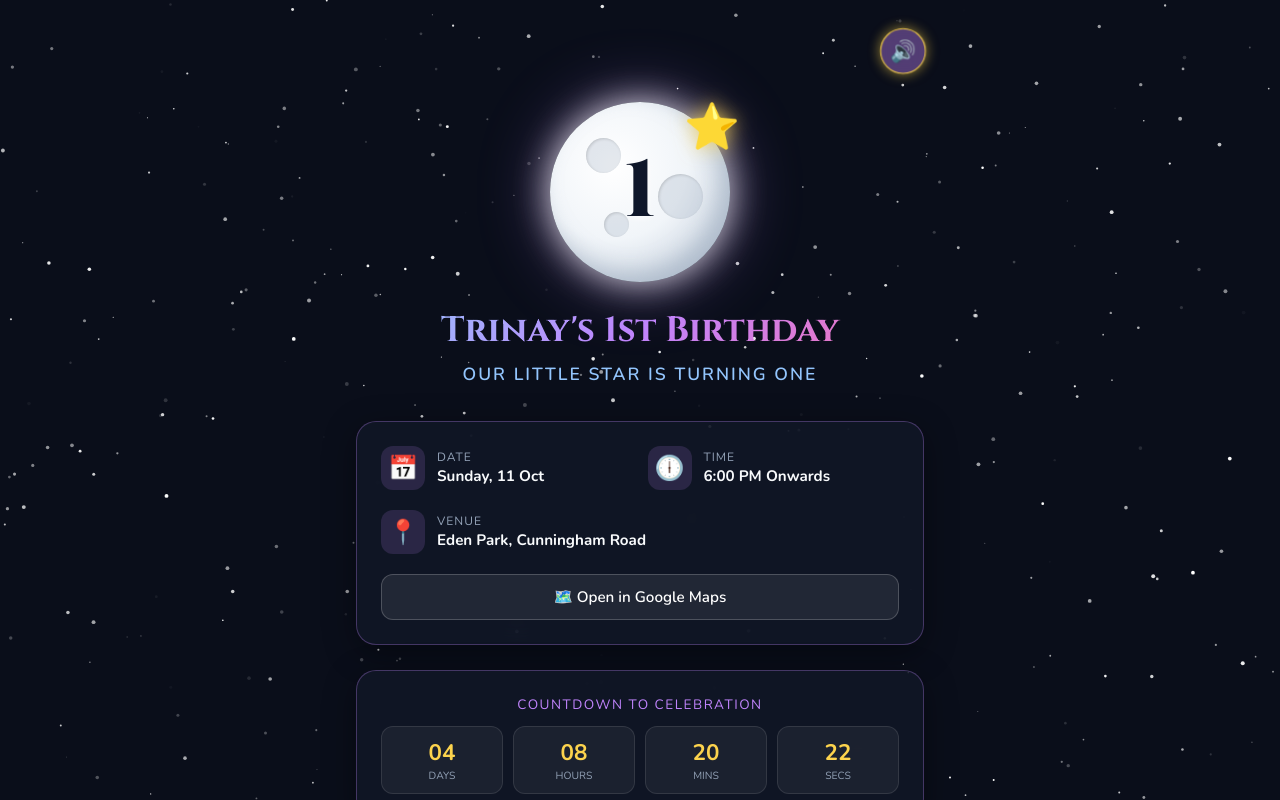
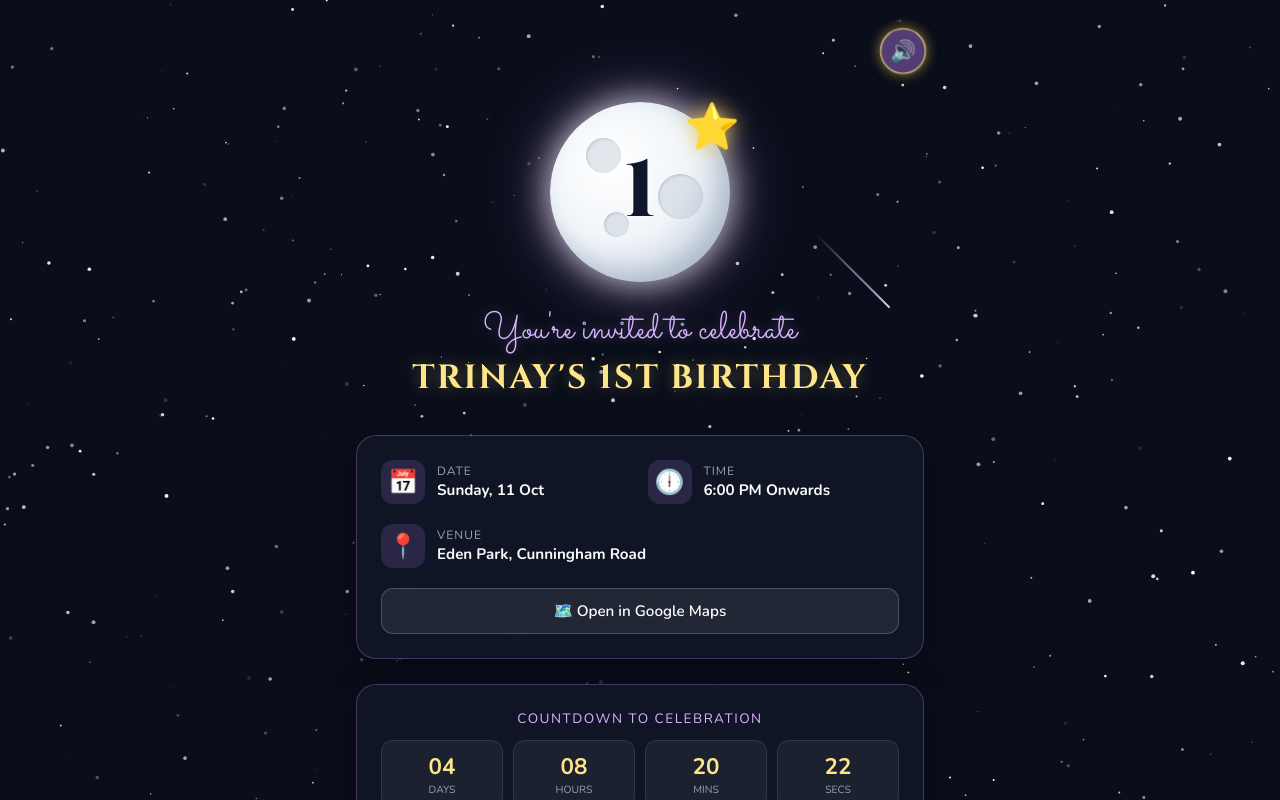
Before and after one commit to SwatiBhushan/Trinay-1st-Birthday, a plain HTML site: page index.html in a window 1280 px wide. Both pictures are taken after a click on the button "Toggle Melody". Shown: the top 800 px of the page. Drawn offline with nearby package versions, Linux system fonts and the light colour scheme.

Commit message:
Update index.html

```diff
--- a/index.html
+++ b/index.html
@@ -6,15 +6,15 @@
     <title>Trinay's 1st Birthday Celebration</title>
     <link rel="preconnect" href="https://fonts.googleapis.com">
     <link rel="preconnect" href="https://fonts.gstatic.com" crossorigin>
-    <link href="https://fonts.googleapis.com/css2?family=Cinzel:wght@600;700;800&family=Nunito:wght@400;600;700&display=swap" rel="stylesheet">
+    <link href="https://fonts.googleapis.com/css2?family=Cinzel:wght@600;700;800&family=Nunito:wght@400;600;700&family=Sacramento&display=swap" rel="stylesheet">
     <style>
         :root {
             --bg-dark: #0a0e1a;
             --navy-deep: #121829;
-            --pastel-purple: #c084fc;
+            --pastel-purple: #d8b4fe;
             --pastel-blue: #93c5fd;
             --pastel-pink: #f472b6;
-            --gold-accent: #fcd34d;
+            --gold-accent: #fde68a;
             --text-light: #f8fafc;
             --card-bg: rgba(18, 24, 41, 0.75);
             --border-glow: rgba(192, 132, 252, 0.3);
@@ -97,7 +97,6 @@
             margin: 20px 0 35px 0;
         }
 
-        /* Full Moon & Badge Container */
         .moon-container {
             position: relative;
             width: 180px;
@@ -118,7 +117,6 @@
             overflow: hidden;
         }
 
-        /* Moon Crater Details */
         .moon-crater {
             position: absolute;
             background: rgba(148, 163, 184, 0.25);
@@ -156,22 +154,24 @@
             100% { transform: scale(1.15) rotate(12deg); }
         }
 
+        .invite-message {
+            font-family: 'Sacramento', cursive;
+            font-size: 2.4rem;
+            color: var(--pastel-purple);
+            margin-bottom: 2px;
+            line-height: 1.2;
+            text-shadow: 0 0 12px rgba(216, 180, 254, 0.3);
+        }
+
         h1.title {
             font-family: 'Cinzel', serif;
-            font-size: 2.2rem;
+            font-size: 2.1rem;
             font-weight: 700;
-            background: linear-gradient(135deg, var(--pastel-blue), var(--pastel-purple), var(--pastel-pink));
-            -webkit-background-clip: text;
-            -webkit-text-fill-color: transparent;
-            margin-bottom: 8px;
-        }
-
-        .subtitle {
-            font-size: 1.1rem;
-            color: var(--pastel-blue);
+            color: var(--gold-accent);
             letter-spacing: 2px;
             text-transform: uppercase;
-            font-weight: 600;
+            text-shadow: 0 0 15px rgba(253, 230, 138, 0.3);
+            margin-bottom: 8px;
         }
 
         .card {
@@ -223,7 +223,6 @@
             color: var(--text-light);
         }
 
-        /* Countdown Timer */
         .countdown-title {
             text-align: center;
             font-size: 0.85rem;
@@ -259,7 +258,6 @@
             text-transform: uppercase;
         }
 
-        /* Form Controls */
         .form-group {
             margin-bottom: 18px;
         }
@@ -333,7 +331,6 @@
             box-shadow: 0 0 12px rgba(192, 132, 252, 0.4);
         }
 
-        /* Pax Selector */
         .pax-control {
             display: flex;
             align-items: center;
@@ -376,7 +373,6 @@
             text-align: center;
         }
 
-        /* Buttons */
         .btn-primary {
             width: 100%;
             padding: 14px;
@@ -423,7 +419,6 @@
             background: rgba(255, 255, 255, 0.15);
         }
 
-        /* Status Toast */
         .status-msg {
             display: none;
             padding: 12px;
@@ -454,13 +449,10 @@
     <canvas id="bg-canvas"></canvas>
 
     <div class="container">
-
-        <!-- Top Navigation Icons -->
         <div class="top-nav">
-            <button class="icon-btn" id="audio-toggle" title="Play Twinkle Twinkle Melody">🎵</button>
+            <button class="icon-btn" id="audio-toggle" title="Play Twinkle Twinkle Melody" aria-label="Toggle Melody">🎵</button>
         </div>
 
-        <!-- Hero Banner -->
         <div class="hero-section">
             <div class="moon-container">
                 <div class="full-moon">
@@ -471,11 +463,10 @@
                 </div>
                 <div class="side-star">⭐</div>
             </div>
-            <h1 class="title">Trinay's 1st Birthday</h1>
-            <p class="subtitle">Our Little Star is Turning One</p>
+            <p class="invite-message">You're invited to celebrate</p>
+            <h1 class="title">TRINAY'S 1ST BIRTHDAY</h1>
         </div>
 
-        <!-- Date & Location Details -->
         <div class="card">
             <div class="info-grid">
                 <div class="info-item">
@@ -502,13 +493,11 @@
                 </div>
             </div>
 
-            <!-- Google Maps Link -->
-            <a href="https://maps.google.com/?q=Eden+Park+Cunningham+Road" target="_blank" class="btn-secondary">
+            <a href="https://maps.google.com/?q=Eden+Park+Cunningham+Road" target="_blank" rel="noopener noreferrer" class="btn-secondary">
                 🗺️ Open in Google Maps
             </a>
         </div>
 
-        <!-- Countdown Timer -->
         <div class="card">
             <div class="countdown-title">Countdown to Celebration</div>
             <div class="timer-grid">
@@ -531,13 +520,11 @@
             </div>
         </div>
 
-        <!-- RSVP Form -->
         <div class="card">
             <h2 style="font-family: 'Cinzel', serif; margin-bottom: 18px; font-size: 1.4rem; text-align: center; color: var(--pastel-purple);">
                 RSVP Response
             </h2>
             <form id="rsvp-form">
-
                 <div class="form-group">
                     <label for="guest-name">Guest Name</label>
                     <input type="text" id="guest-name" class="form-input" placeholder="Enter your full name" required>
@@ -563,9 +550,9 @@
                 <div class="form-group" id="pax-group">
                     <label>Number of Guests (Pax)</label>
                     <div class="pax-control" id="pax-control">
-                        <button type="button" class="pax-btn" id="pax-minus">−</button>
+                        <button type="button" class="pax-btn" id="pax-minus" aria-label="Decrease guest count">−</button>
                         <span class="pax-count" id="pax-val">1</span>
-                        <button type="button" class="pax-btn" id="pax-plus">+</button>
+                        <button type="button" class="pax-btn" id="pax-plus" aria-label="Increase guest count">+</button>
                     </div>
                 </div>
 
@@ -576,20 +563,19 @@
                 <div id="status-msg" class="status-msg"></div>
             </form>
         </div>
-
     </div>
 
     <script>
-        // Default Configuration
         const CONFIG = {
             TARGET_DATE: new Date("October 11, 2026 18:00:00").getTime(),
             GOOGLE_SCRIPT_URL: 'https://script.google.com/macros/s/AKfycby4lHQJH5Ym_UqcPU60iKN6f9u9P5_dyeRl20ayTJmaO2PMY_9SAvGNSjFnH8K1KTcr/exec'
         };
 
-        // --- High-DPI Canvas Animation ---
+        // --- Canvas Animation (Stars + Shooting Stars) ---
         const canvas = document.getElementById('bg-canvas');
         const ctx = canvas.getContext('2d');
         let stars = [];
+        let shootingStars = [];
         let dpr = window.devicePixelRatio || 1;
 
         function resizeCanvas() {
@@ -613,10 +599,24 @@
             }
         }
 
+        function spawnShootingStar() {
+            if (shootingStars.length < 3 && Math.random() < 0.03) {
+                shootingStars.push({
+                    x: Math.random() * window.innerWidth * 0.8,
+                    y: Math.random() * (window.innerHeight * 0.4),
+                    length: Math.random() * 80 + 50,
+                    speed: Math.random() * 8 + 6,
+                    angle: Math.PI / 4,
+                    opacity: 1,
+                    decay: Math.random() * 0.015 + 0.01
+                });
+            }
+        }
+
         function drawCanvas() {
             ctx.clearRect(0, 0, window.innerWidth, window.innerHeight);
 
-            // Draw twinkling stars
+            // Draw twinkling background stars
             stars.forEach(star => {
                 star.alpha += star.speed;
                 if (star.alpha > 1 || star.alpha < 0) star.speed = -star.speed;
@@ -626,6 +626,34 @@
                 ctx.fillStyle = `rgba(255, 255, 255, ${Math.abs(star.alpha)})`;
                 ctx.fill();
             });
+
+            // Handle shooting stars
+            spawnShootingStar();
+            for (let i = shootingStars.length - 1; i >= 0; i--) {
+                const ss = shootingStars[i];
+                const tailX = ss.x - Math.cos(ss.angle) * ss.length;
+                const tailY = ss.y - Math.sin(ss.angle) * ss.length;
+
+                const gradient = ctx.createLinearGradient(ss.x, ss.y, tailX, tailY);
+                gradient.addColorStop(0, `rgba(255, 255, 255, ${ss.opacity})`);
+                gradient.addColorStop(0.3, `rgba(216, 180, 254, ${ss.opacity * 0.8})`);
+                gradient.addColorStop(1, `rgba(255, 255, 255, 0)`);
+
+                ctx.beginPath();
+                ctx.moveTo(ss.x, ss.y);
+                ctx.lineTo(tailX, tailY);
+                ctx.strokeStyle = gradient;
+                ctx.lineWidth = 2;
+                ctx.stroke();
+
+                ss.x += Math.cos(ss.angle) * ss.speed;
+                ss.y += Math.sin(ss.angle) * ss.speed;
+                ss.opacity -= ss.decay;
+
+                if (ss.opacity <= 0 || ss.x > window.innerWidth || ss.y > window.innerHeight) {
+                    shootingStars.splice(i, 1);
+                }
+            }
 
             requestAnimationFrame(drawCanvas);
         }
@@ -637,9 +665,7 @@
 
         // --- Countdown Timer ---
         function updateCountdown() {
-            const now = new Date().getTime();
-            const distance = CONFIG.TARGET_DATE - now;
-
+            const distance = CONFIG.TARGET_DATE - Date.now();
             if (distance < 0) {
                 document.getElementById('days').innerText = "00";
                 document.getElementById('hours').innerText = "00";
@@ -661,7 +687,7 @@
         setInterval(updateCountdown, 1000);
         updateCountdown();
 
-        // --- Pax Count & Attending Logic ---
+        // --- Pax Count Logic ---
         let paxCount = 1;
         const paxVal = document.getElementById('pax-val');
         const paxControl = document.getElementById('pax-control');
@@ -688,7 +714,7 @@
         rsvpYes.addEventListener('change', togglePaxUI);
         rsvpNo.addEventListener('change', togglePaxUI);
 
-        // --- RSVP Form Submission ---
+        // --- RSVP Submission ---
         const rsvpForm = document.getElementById('rsvp-form');
         const statusMsg = document.getElementById('status-msg');
         const submitBtn = document.getElementById('submit-btn');
@@ -700,11 +726,7 @@
             const attending = document.querySelector('input[name="attending"]:checked').value;
             const finalPax = attending === 'No' ? 0 : paxCount;
 
-            const payload = {
-                name: name,
-                attending: attending,
-                pax: finalPax
-            };
+            const payload = { name, attending, pax: finalPax };
 
             submitBtn.disabled = true;
             submitBtn.innerText = 'Submitting...';
@@ -715,7 +737,7 @@
                 await fetch(CONFIG.GOOGLE_SCRIPT_URL, {
                     method: 'POST',
                     mode: 'no-cors',
-                    headers: { 'Content-Type': 'application/json' },
+                    headers: { 'Content-Type': 'text/plain;charset=utf-8' },
                     body: JSON.stringify(payload)
                 });
 
@@ -724,7 +746,6 @@
                 rsvpForm.reset();
                 paxCount = 1;
                 togglePaxUI();
-
             } catch (err) {
                 statusMsg.className = 'status-msg error';
                 statusMsg.innerText = '❌ Failed to submit RSVP. Please try again.';
@@ -734,28 +755,12 @@
             }
         });
 
-        // --- Twinkle Twinkle Audio Synthesizer ---
+        // --- Audio Synthesizer ---
         let audioCtx = null;
         let isPlaying = false;
         let audioTimeout = null;
 
         const melody = [
-            { note: 261.63, duration: 0.4 }, { note: 261.63, duration: 0.4 },
-            { note: 392.00, duration: 0.4 }, { note: 392.00, duration: 0.4 },
-            { note: 440.00, duration: 0.4 }, { note: 440.00, duration: 0.4 },
-            { note: 392.00, duration: 0.8 },
-            { note: 349.23, duration: 0.4 }, { note: 349.23, duration: 0.4 },
-            { note: 329.63, duration: 0.4 }, { note: 329.63, duration: 0.4 },
-            { note: 293.66, duration: 0.4 }, { note: 293.66, duration: 0.4 },
-            { note: 261.63, duration: 0.8 },
-            { note: 392.00, duration: 0.4 }, { note: 392.00, duration: 0.4 },
-            { note: 349.23, duration: 0.4 }, { note: 349.23, duration: 0.4 },
-            { note: 329.63, duration: 0.4 }, { note: 329.63, duration: 0.4 },
-            { note: 293.66, duration: 0.8 },
-            { note: 392.00, duration: 0.4 }, { note: 392.00, duration: 0.4 },
-            { note: 349.23, duration: 0.4 }, { note: 349.23, duration: 0.4 },
-            { note: 329.63, duration: 0.4 }, { note: 329.63, duration: 0.4 },
-            { note: 293.66, duration: 0.8 },
             { note: 261.63, duration: 0.4 }, { note: 261.63, duration: 0.4 },
             { note: 392.00, duration: 0.4 }, { note: 392.00, duration: 0.4 },
             { note: 440.00, duration: 0.4 }, { note: 440.00, duration: 0.4 },
@@ -773,9 +778,7 @@
                 audioCtx.close();
                 audioCtx = null;
             }
-            if (audioTimeout) {
-                clearTimeout(audioTimeout);
-            }
+            if (audioTimeout) clearTimeout(audioTimeout);
             isPlaying = false;
             audioBtn.classList.remove('playing');
             audioBtn.innerText = '🎵';
@@ -788,10 +791,6 @@
             }
 
             audioCtx = new (window.AudioContext || window.webkitAudioContext)();
-            if (audioCtx.state === 'suspended') {
-                audioCtx.resume();
-            }
-
             isPlaying = true;
             audioBtn.classList.add('playing');
             audioBtn.innerText = '🔊';
@@ -819,9 +818,7 @@
                 time += item.duration;
             });
 
-            audioTimeout = setTimeout(() => {
-                stopMelody();
-            }, totalDuration * 1000);
+            audioTimeout = setTimeout(stopMelody, totalDuration * 1000);
         }
 
         audioBtn.addEventListener('click', playMelody);
```
